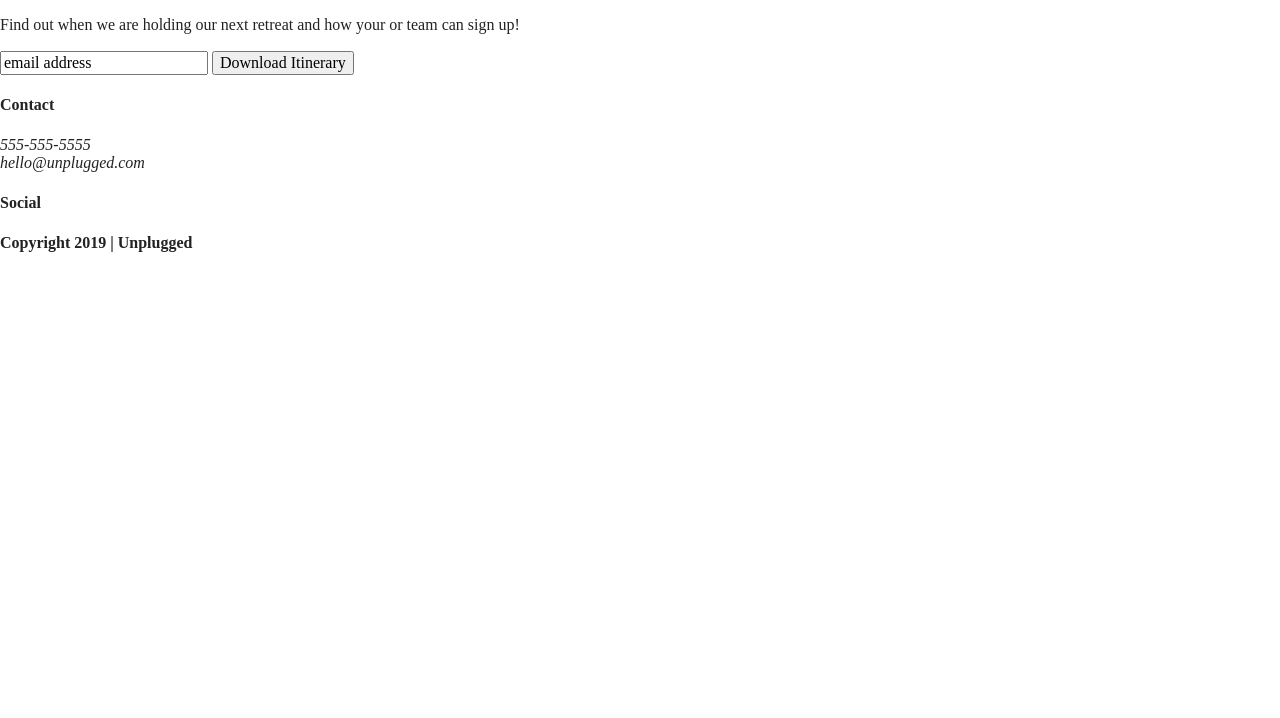
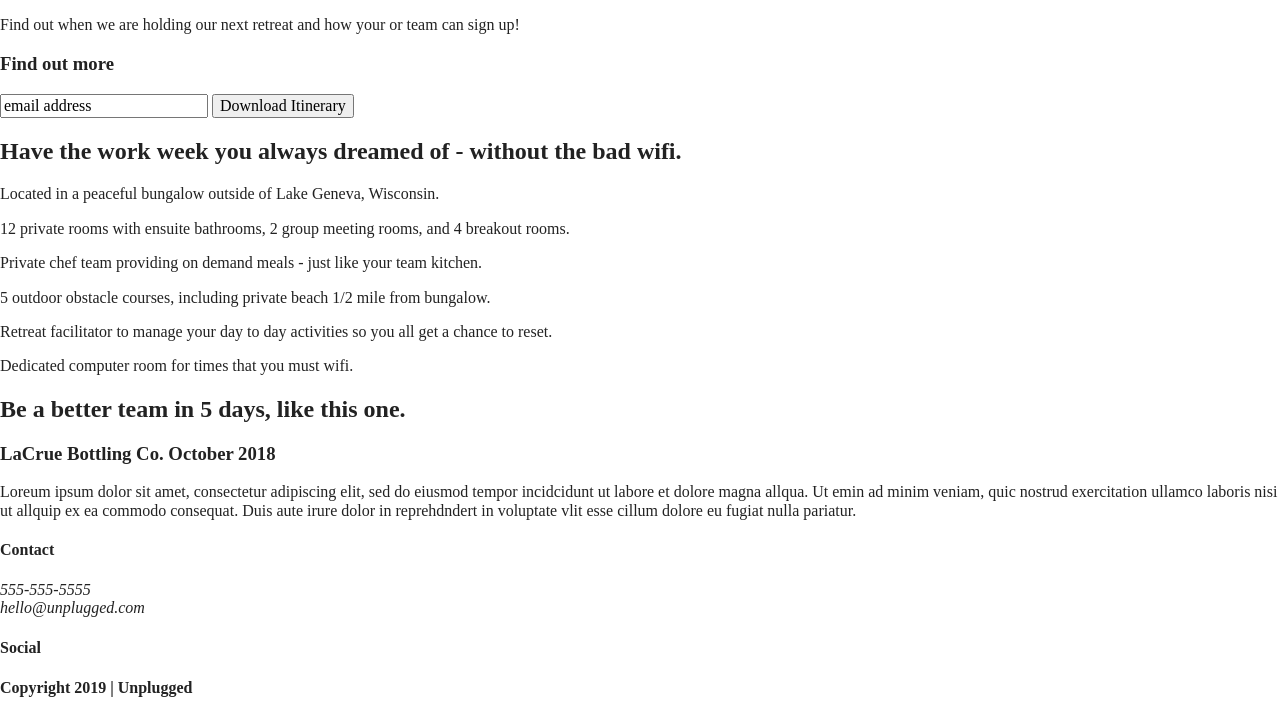
Before and after one commit to daehako/unplugged-retreat, a website built with Parcel: page index.html in a window 1280 px wide. Shown: the part 176-894 px from the top of the page. Before the commit the page ends 800 px from the top, so only its background shows below. Built offline with nearby package versions, Linux system fonts and the light colour scheme.

Commit message:
Finished coding homepage html

```diff
--- a/index.html
+++ b/index.html
@@ -50,9 +50,12 @@
     <div class="content-wrapper">
       <div class="form-description">
         <h3>Want to join the next retreat?</h3>
-          <p>Find out when we are holding our next retreat and how your or team can sign up!</p>
+          <p>
+            Find out when we are holding our next retreat and how your or team can sign up!
+          </p>
       </div>
       <div class="signup-form">
+        <h3>Find out more</h3>
           <input type="text" name="name" value="email address">
           <input type="button" value="Download Itinerary">
       </div>
@@ -60,6 +63,70 @@
     </div>
   </aside>
 
+  <section class="features">
+    <div class="content-wrapper">
+      <h2>Have the work week you always dreamed of - without the bad wifi.</h2>
+        <div class="feature-items">
+          <article>
+            <p class="fontawesome-icon"></p>
+            <p class="features-item-description">
+              Located in a peaceful bungalow outside of Lake Geneva, Wisconsin.
+            </p>
+          </article>
+          <article>
+            <p class="fontawesome-icon"></p>
+            <p class="features-item-description">
+              12 private rooms with ensuite bathrooms, 2 group meeting rooms, and 4 breakout rooms.
+            </p>
+          </article>
+          <article>
+            <p class="fontawesome-icon"></p>
+            <p class="features-item-description">
+              Private chef team providing on demand meals - just like your team kitchen.
+            </p>
+          </article>
+          <article>
+            <p class="fontawesome-icon"></p>
+            <p class="features-item-description">
+              5 outdoor obstacle courses, including private beach 1/2 mile from bungalow.
+            </p>
+          </article>
+          <article>
+            <p class="fontawesome-icon"></p>
+            <p class="features-item-description">
+              Retreat facilitator to manage your day to day activities so you all get a chance to reset.
+            </p>
+          </article>
+          <article>
+            <p class="fontawesome-icon"></p>
+            <p class="features-item-description">
+              Dedicated computer room for times that you must wifi.
+            </p>
+          </article>
+        </div>
+      <!-- Add your Features content here -->
+    </div>
+  </section>
+
+  <section class="features">
+    <div class="content-wrapper">
+      <h2>Be a better team in 5 days, like this one.</h2>
+      <!-- Add your Features content here -->
+    </div>
+  </section>
+
+  <section class="reviews">
+    <div class="content-wrapper">
+      <article>
+        <h3>LaCrue Bottling Co. October 2018</h3>
+        <p>
+          Loreum ipsum dolor sit amet, consectetur adipiscing elit, sed do eiusmod tempor incidcidunt ut labore et dolore magna allqua. Ut emin ad
+          minim veniam, quic nostrud exercitation ullamco laboris nisi ut allquip ex ea commodo consequat. Duis aute irure dolor in reprehdndert in
+          voluptate vlit esse cillum dolore eu fugiat nulla pariatur.
+        </p>
+      </article>
+    </div>
+  </section>
 </main> <!-- main wrapper -->
 
 <footer>
```
